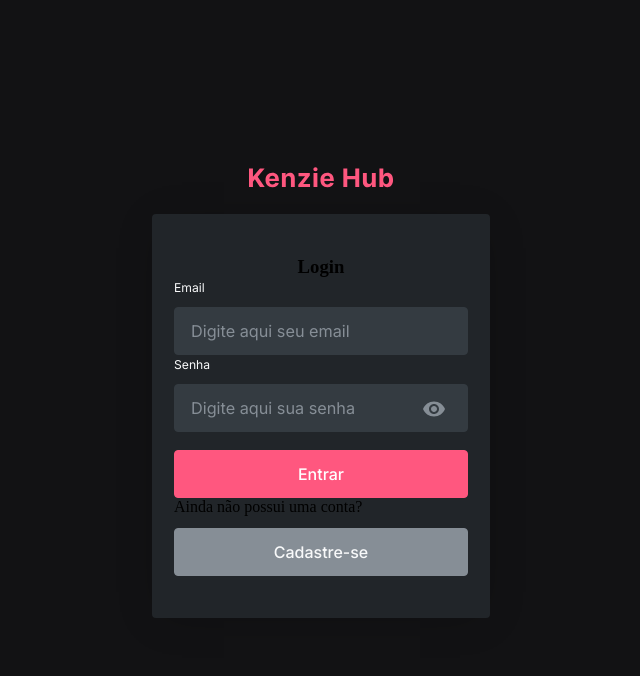
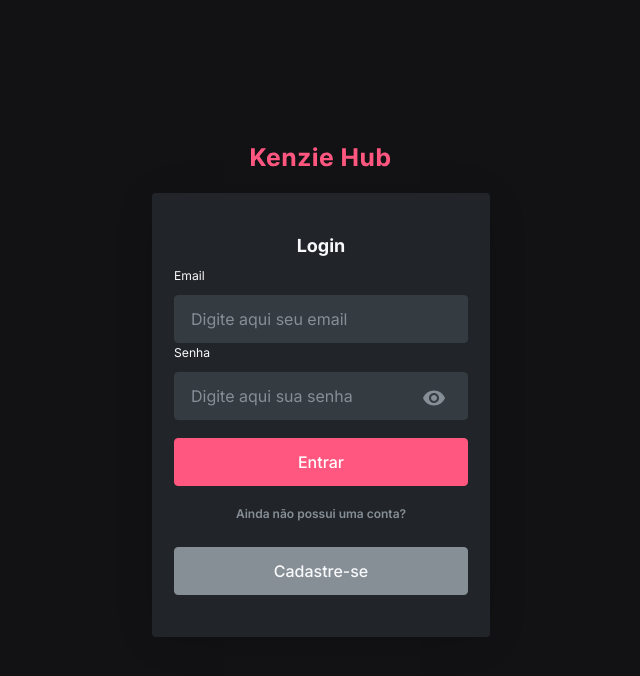
Before and after one commit to edumatheus65/developers_hub, a React (Vite) app: page / in a window 1280 px wide. Shown: the top 676 px of the page, without its empty margins (319-959 px from the left). Built offline with nearby package versions, Linux system fonts and the light colour scheme.

Commit message:
kenzieHub

```diff
--- a/src/components/InputPasswordLogin/style.module.scss
+++ b/src/components/InputPasswordLogin/style.module.scss
@@ -8,7 +8,7 @@
     font-family: var(--font-primary);
     padding: 0 16px;
     height: 3rem;
-    font-size: 1.0156rem;
+    font-size: clamp(0.5rem, 4vw, 1rem);
     font-weight: 400;
     color: var(--grey-0);
     background-color: var(--grey-2);
@@ -17,6 +17,7 @@
 
     &::placeholder {
       color: var(--grey-1);
+      font-size: clamp(0.5rem, 4vw, 1rem);
     }
 
     &:disabled {
@@ -24,7 +25,7 @@
     }
   }
   button {
-    font-size: 1.5rem;
+    font-size: clamp(1.1rem, 4vw, 1.5rem);
     top: 1.55rem;
     right: 22.4px;
     position: absolute;
--- a/src/components/Inputs/style.module.scss
+++ b/src/components/Inputs/style.module.scss
@@ -5,7 +5,7 @@
     font-family: var(--font-primary);
     padding: 0 16px;
     height: 3rem;
-    font-size: 1.0156rem;
+    font-size: clamp(0.5rem, 4vw, 1rem);
     font-weight: 400;
     color: var(--grey-0);
     background-color: var(--grey-2);
@@ -14,6 +14,7 @@
 
     &::placeholder {
       color: var(--grey-1);
+      font-size: clamp(0.5rem, 4vw, 1rem);
     }
 
     &:disabled {
--- a/src/components/LoginForm/index.jsx
+++ b/src/components/LoginForm/index.jsx
@@ -43,7 +43,7 @@
 
   return (
     <form onSubmit={handleSubmit(submitLoginForm)}>
-      <h3>Login</h3>
+      <h3 className="headerForms">Login</h3>
       <Inputs
         label="Email"
         type="email"
@@ -65,7 +65,7 @@
         </button>
       </div>
       <div>
-        <p>Ainda não possui uma conta?</p>
+        <p className="paragraph bolder">Ainda não possui uma conta?</p>
         <Link className="buttonForm moveToSignup" to="/register">
           Cadastre-se
         </Link>
--- a/src/components/RegisterForm/index.jsx
+++ b/src/components/RegisterForm/index.jsx
@@ -42,6 +42,7 @@
 
   return (
     <form onSubmit={handleSubmit(submitRegisterForm)}>
+      <h3 className="headerForms">Crie sua conta</h3>
       <Inputs
         label="Nome"
         type="text"
--- a/src/pages/Login/style.module.scss
+++ b/src/pages/Login/style.module.scss
@@ -4,6 +4,10 @@
   align-items: center;
   justify-content: center;
   gap: 10px;
+
+  img {
+    max-width: 140px;
+  }
 
   .formBox {
     background-color: var(--grey-3);
@@ -13,6 +17,13 @@
 
     h3 {
       text-align: center;
+      margin-bottom: 10px;
+    }
+
+    p {
+      margin-top: 20px;
+      margin-bottom: 14px;
+      text-align: center;
     }
   }
 }
--- a/src/styles/typography.scss
+++ b/src/styles/typography.scss
@@ -11,3 +11,15 @@
   font-size: 1.125rem;
   color: var(--grey-0);
 }
+
+.paragraph {
+  font-family: var(--font-primary);
+  font-size: clamp(0.5625rem, 4vw, 0.75rem);
+  color: var(--grey-1);
+  font-weight: 400;
+
+  &.bolder {
+    font-weight: 600;
+    font-size: clamp(0.5625rem, 4vw, 0.75rem);
+  }
+}
```
